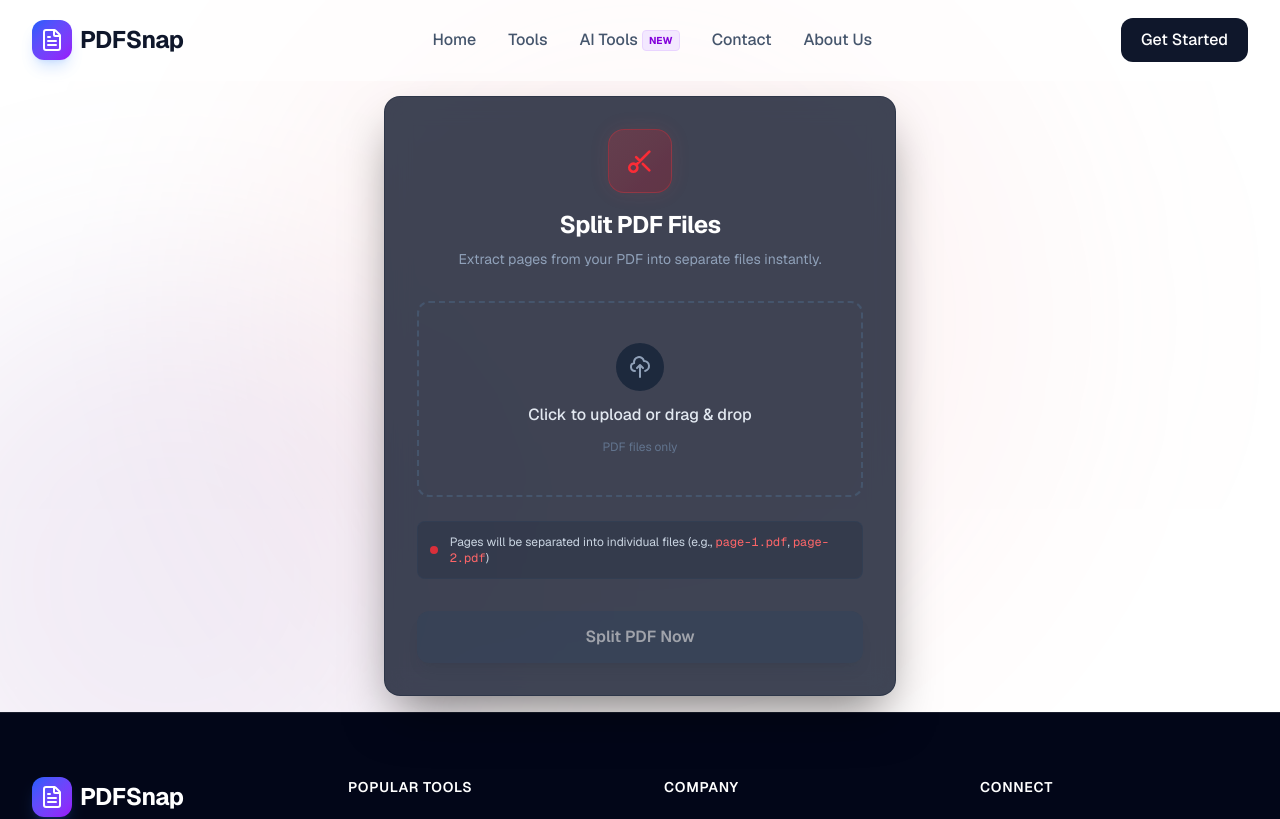
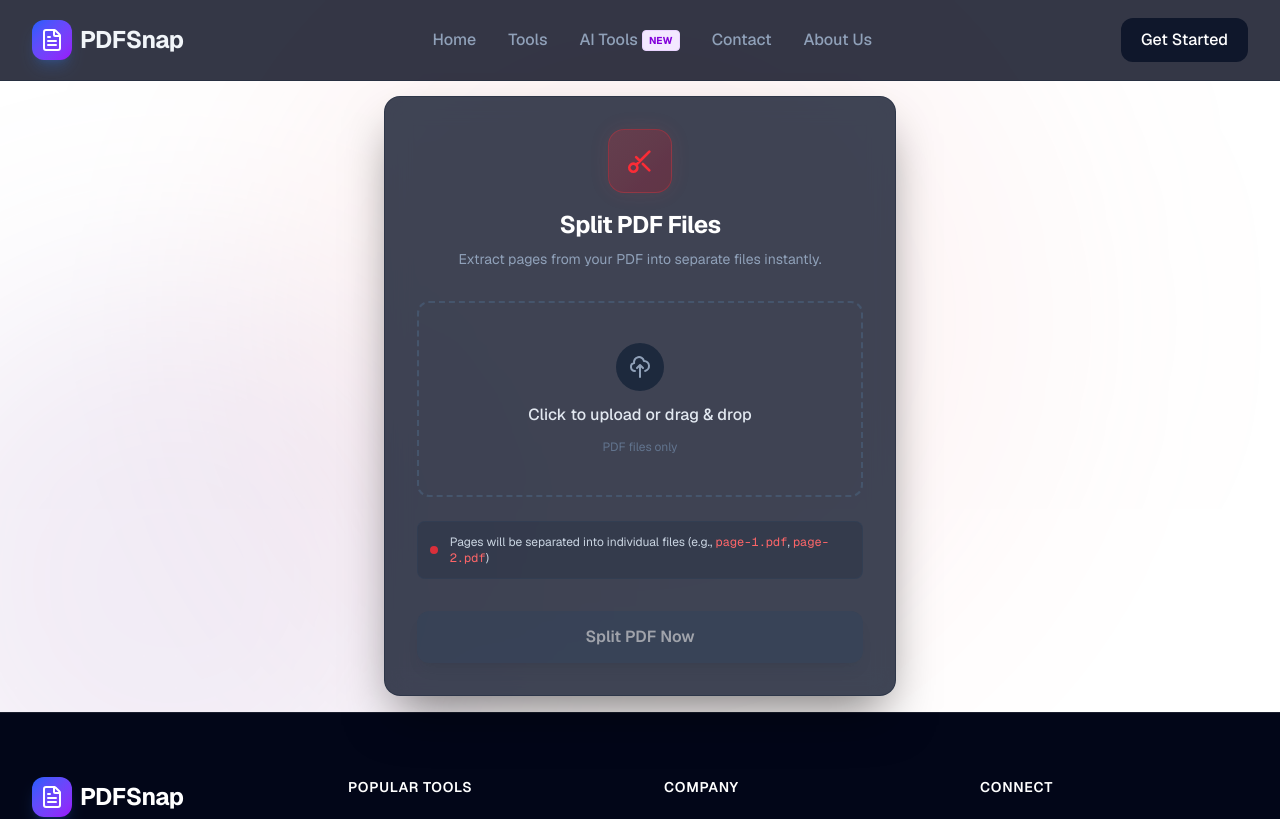
Before and after one commit to Pankaj933/pdf-tools, a Next.js app: page /split-pdf in a window 1280 px wide. Shown: the top 819 px of the page. Built offline with nearby package versions, Linux system fonts and the light colour scheme.

Commit message:
Bug fix Split tools

```diff
--- a/app/split-pdf/page.js
+++ b/app/split-pdf/page.js
@@ -31,8 +31,8 @@
 import Link from "next/link";
 
 // Note: Ensure you have these utilities installed or replace with your logic
-// import { splitPDF } from "../../utils/splitPdf";
-// import { saveAs } from "file-saver";
+import { splitPDF } from "../../utils/splitPdf";
+import { saveAs } from "file-saver";
 
 // --- Reusable Navbar Component (Matches Landing Page Layout) ---
 const Navbar = () => {
@@ -52,7 +52,7 @@
       initial={{ y: -100 }}
       animate={{ y: 0 }}
       className={`fixed top-0 w-full z-50 transition-all duration-300 border-b ${
-        scrolled ? "bg-white/80 backdrop-blur-md border-slate-100 shadow-sm" : "bg-white/60 border-white/0"
+  scrolled ? "bg-slate-950/90 backdrop-blur-md border-slate-800 shadow-sm shadow-black/50" : "bg-slate-950/80 border-slate-800/50"
 }`}
     >
       <div className="max-w-7xl mx-auto px-4 sm:px-6 lg:px-8">
@@ -62,19 +62,19 @@
             <div className="w-10 h-10 rounded-xl bg-gradient-to-br from-blue-600 to-purple-600 flex items-center justify-center shadow-lg shadow-blue-500/20 group-hover:scale-105 transition-transform">
               <FileText className="text-white w-6 h-6" />
             </div>
-            <span className="text-2xl font-bold tracking-tight text-slate-900">PDFSnap</span>
+            <span className="text-2xl font-bold tracking-tight text-slate-100">PDFSnap</span>
           </Link>
 
           {/* Desktop Menu */}
           <div className="hidden md:flex space-x-8 items-center">
-            <Link href="/" className="text-slate-600 hover:text-blue-600 font-medium transition-colors">Home</Link>
-            <Link href="#tools" className="text-slate-600 hover:text-blue-600 font-medium transition-colors">Tools</Link>
-            <Link href="#ai-features" className="text-slate-600 hover:text-purple-600 font-medium transition-colors flex items-center gap-1">
+            <Link href="/" className="text-slate-400 hover:text-blue-400 font-medium transition-colors">Home</Link>
+            <Link href="#tools" className="text-slate-400 hover:text-blue-400 font-medium transition-colors">Tools</Link>
+            <Link href="#ai-features" className="text-slate-400 hover:text-purple-400 font-medium transition-colors flex items-center gap-1">
               <span>AI Tools</span>
               <span className="px-1.5 py-0.5 rounded text-[10px] font-bold bg-purple-100 text-purple-700 border border-purple-200">NEW</span>
             </Link>
-            <Link href="/contact" className="text-slate-600 hover:text-blue-600 font-medium transition-colors">Contact</Link>
-            <Link href="/about" className="text-slate-600 hover:text-blue-600 font-medium transition-colors">About Us</Link>
+            <Link href="/contact" className="text-slate-400 hover:text-blue-400 font-medium transition-colors">Contact</Link>
+            <Link href="/about" className="text-slate-400 hover:text-blue-400 font-medium transition-colors">About Us</Link>
           </div>
 
           {/* Right Buttons (Desktop) */}
@@ -101,11 +101,11 @@
           animate={{ opacity: 1, height: "auto" }}
           className="md:hidden absolute top-20 left-0 w-full bg-white/95 backdrop-blur-md border-b border-slate-100 shadow-xl px-4 py-6 space-y-4"
         >
-          <Link href="/" className="block text-lg font-medium text-slate-700">Home</Link>
-          <Link href="#tools" className="block text-lg font-medium text-slate-700">Tools</Link>
-          <Link href="#ai-features" className="block text-lg font-medium text-slate-700">AI Tools</Link>
-          <Link href="/contact" className="block text-lg font-medium text-slate-700">Contact</Link>
-          <Link href="/about" className="block text-lg font-medium text-slate-700">About Us</Link>
+          <Link href="/" className="block text-lg font-medium text-slate-900">Home</Link>
+          <Link href="#tools" className="block text-lg font-medium text-slate-400">Tools</Link>
+          <Link href="#ai-features" className="block text-lg font-medium text-slate-400">AI Tools</Link>
+          <Link href="/contact" className="block text-lg font-medium text-slate-400">Contact</Link>
+          <Link href="/about" className="block text-lg font-medium text-slate-400">About Us</Link>
 
           <hr className="border-slate-100"/>
           {/* <Link href="#" className="block text-lg font-medium text-slate-700">Log in</Link> */}
@@ -216,14 +216,10 @@
   setDone(false);
 
   try {
-      // Logic placeholder - replace with actual implementation
-      // const files = await splitPDF(file);
-      // files.forEach((blob, index) => saveAs(blob, `split-page-${index + 1}.pdf`));
-
-      // Simulating delay for UI demo
-      await new Promise(resolve => setTimeout(resolve, 2000));
-      console.log("Splitting simulated");
-
+    const files = await splitPDF(file);                          // ✅ actual split
+    files.forEach((blob, index) =>
+      saveAs(blob, `page-${index + 1}.pdf`)                     // ✅ download each page
+    );
     setDone(true);
   } catch (error) {
     console.error(error);
```
Lines whose indentation alone changed are shown as unchanged.
